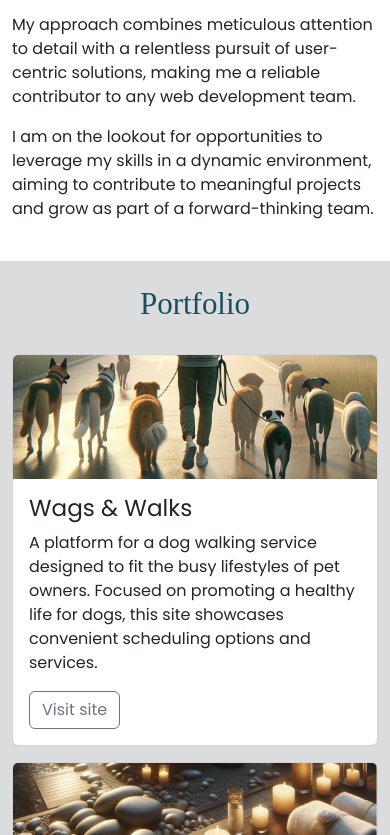
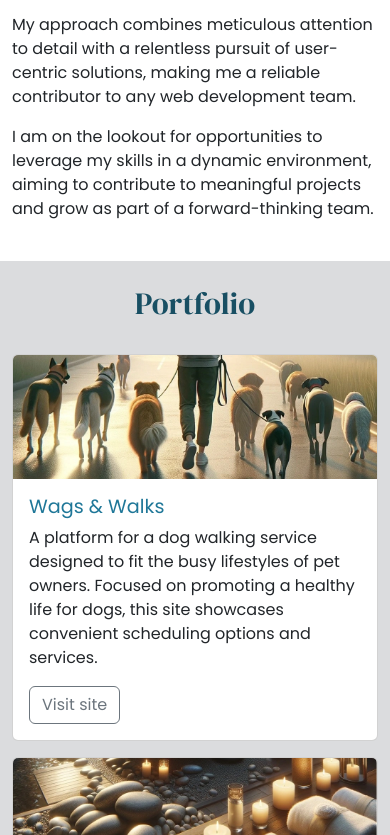
Before and after one commit to KernowPabloUK/portfolio, a plain HTML site: page index.html in a window 390 px wide. Shown: the part 1165-2000 px from the top of the page. Drawn offline with nearby package versions, Linux system fonts and the light colour scheme.

Commit message:
CHANGE: Add custom style and media queries to Portfolio section

```diff
--- a/assets/css/style.css
+++ b/assets/css/style.css
@@ -16,7 +16,7 @@ body {
 
 h1,
 h2 {
-    font-family: "DM Serif Display, serif";
+    font-family: "DM Serif Display", serif;
     color: #184f63; /* dark-blue */
 }
 
@@ -32,16 +32,40 @@ h2 {
     background-color: #dbdcde; /* light grey */
 }
 
+#portfolio .card-title {
+    color: #1f7798; /* mid-blue */
+    font-size: 1.2rem;
+}
+
+#portfolio .btn-outline-secondary:hover {
+    background-color: #1f7798; /* mid-blue */
+}
+
+#portfolio .card-text {
+    min-height: 120px;
+}
+
 /* Contact section */
 
 #contact {
     background-color: white;
 }
 
-/* hero section */
+/* Header */
+
 #hero {
     background: url("../images/background.webp") 50% 70% / cover;
     background-color: #dbdcde; /* light grey */
     min-height: 500px;
     padding: 5% 7%;
 }
+
+/* Media Queries */
+
+/* Use Bootstrap breakpoint for XL screens */
+@media screen and (min-width: 1200px) {
+    /* Fixes all portfolio cards being too tall on xl screens */
+    #portfolio .card-text {
+        min-height: auto;
+    }
+}
```
